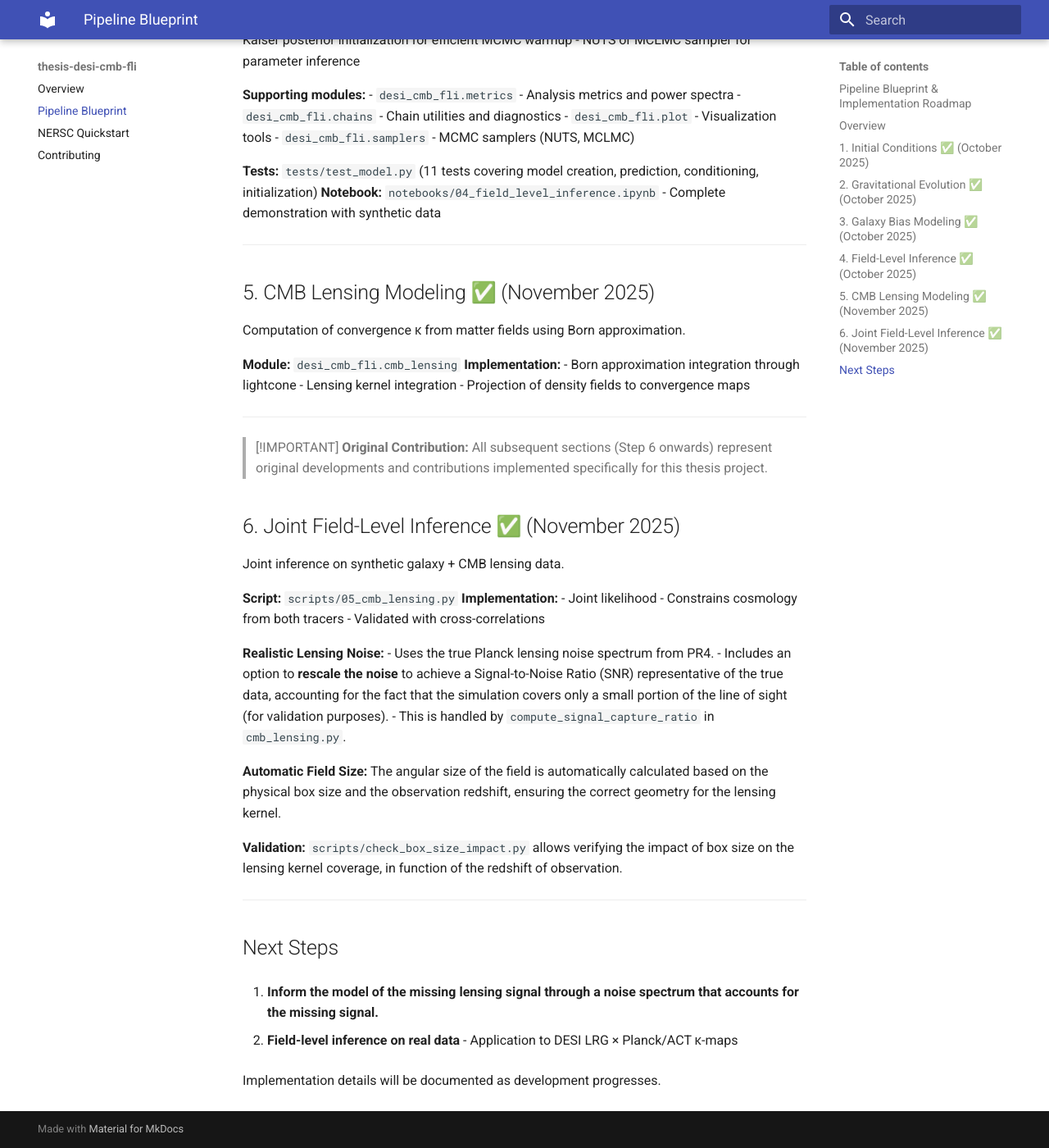
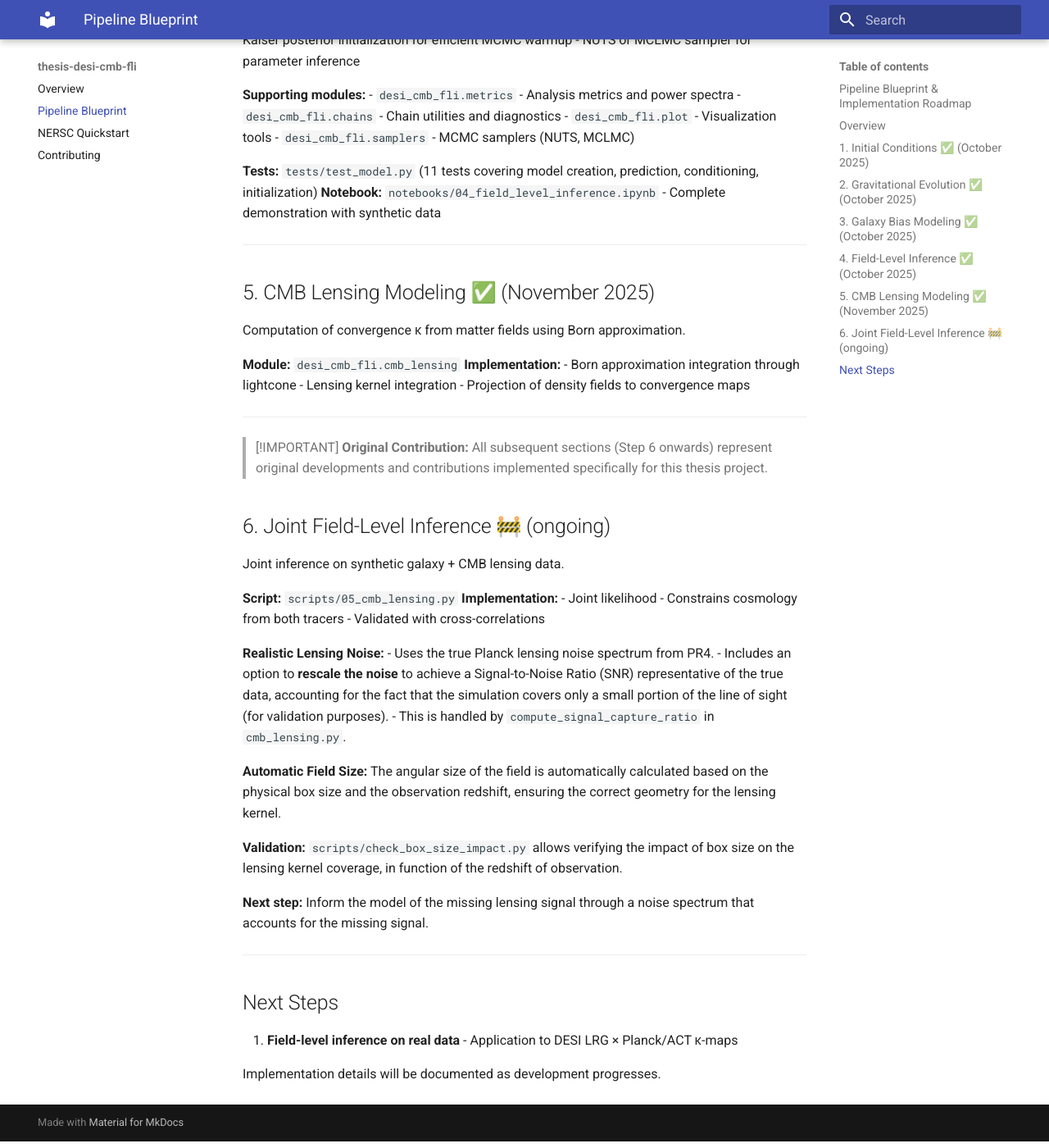
Before and after one commit to Joletaxi19/thesis-desi-cmb-fli, an MkDocs documentation site: the page built from docs/pipeline.md, in a window 1280 px wide and 1400 px high, scrolled down 2303 px. Shown: the whole window at 82% size. Built offline with MkDocs 1.6.1 and Material for MkDocs 9.7.7, drawn with Linux system fonts in a browser that asks for light colours.

Commit message:
doc clarification

```diff
--- a/docs/pipeline.md
+++ b/docs/pipeline.md
@@ -108,7 +108,7 @@ Computation of convergence κ from matter fields using Born approximation.
 > [!IMPORTANT]
 > **Original Contribution:** All subsequent sections (Step 6 onwards) represent original developments and contributions implemented specifically for this thesis project.
 
-## 6. Joint Field-Level Inference ✅ (November 2025)
+## 6. Joint Field-Level Inference 🚧 (ongoing)
 
 Joint inference on synthetic galaxy + CMB lensing data.
 
@@ -127,12 +127,12 @@ Joint inference on synthetic galaxy + CMB lensing data.
 
 **Validation:** `scripts/check_box_size_impact.py` allows verifying the impact of box size on the lensing kernel coverage, in function of the redshift of observation.
 
+**Next step:** Inform the model of the missing lensing signal through a noise spectrum that accounts for the missing signal.
+
 ---
 
 ## Next Steps
 
-1. **Inform the model of the missing lensing signal through a noise spectrum that accounts for the missing signal.**
-
-2. **Field-level inference on real data** - Application to DESI LRG × Planck/ACT κ-maps
+1. **Field-level inference on real data** - Application to DESI LRG × Planck/ACT κ-maps
 
 Implementation details will be documented as development progresses.
```
